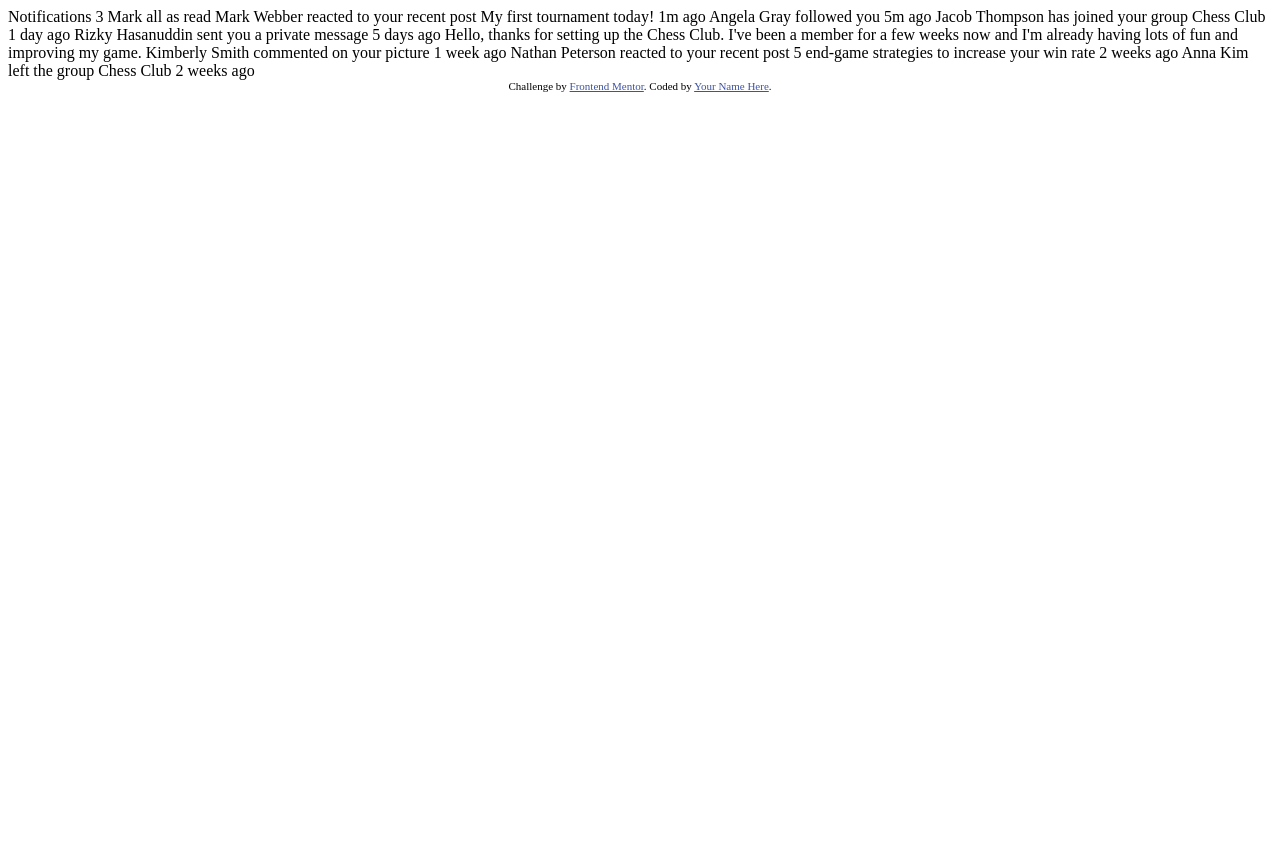
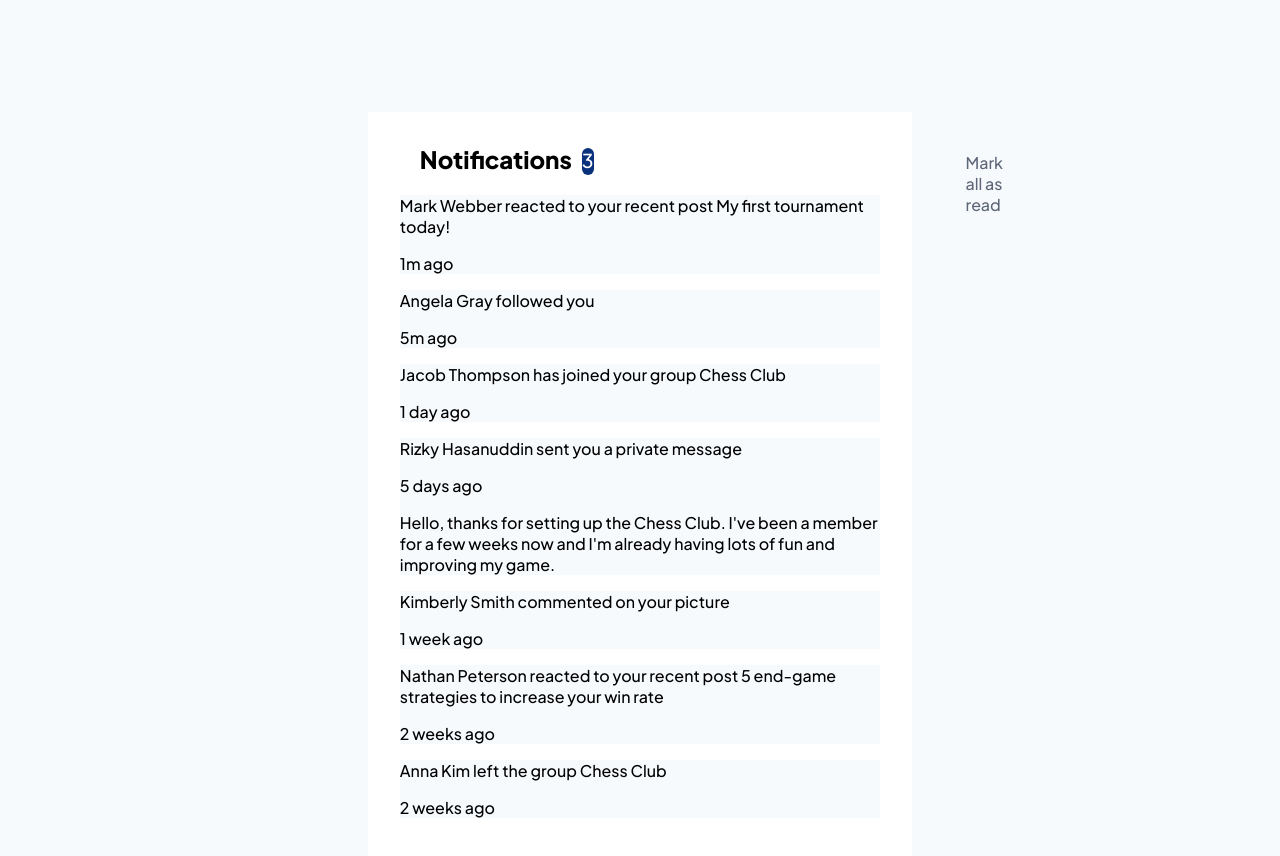
Before and after one commit to Mrigakshi-RC/Notifications-Page, a plain HTML site: page index.html in a window 1280 px wide. Before the commit the page ends 800 px from the top, so only its background shows below. Drawn offline with Linux system fonts and the light colour scheme.

Commit message:
initial commit

```diff
--- a/index.html
+++ b/index.html
@@ -1,51 +1,67 @@
 <!DOCTYPE html>
 <html lang="en">
-<head>
-  <meta charset="UTF-8">
-  <meta name="viewport" content="width=device-width, initial-scale=1.0"> <!-- displays site properly based on user's device -->
+  <head>
+    <meta charset="UTF-8" />
+    <meta name="viewport" content="width=device-width, initial-scale=1.0" />
 
-  <link rel="icon" type="image/png" sizes="32x32" href="./assets/images/favicon-32x32.png">
+    <title>Notifications page</title>
+    <link rel="stylesheet" href="styles.css" />
+  </head>
 
-  <title>Frontend Mentor | Notifications page</title>
+  <body>
+    <div class="notifications-container">
+      <div class="headings">
+        <h1 id="notifications" class="head-contents">Notifications</h1>
+        <h1 id="number" class="head-contents">3</h1>
+        <a href="/" id="read" class="head-contents">Mark all as read</a>
+      </div>
 
-  <!-- Feel free to remove these styles or customise in your own stylesheet 👍 -->
-  <style>
-    .attribution { font-size: 11px; text-align: center; }
-    .attribution a { color: hsl(228, 45%, 44%); }
-  </style>
-</head>
-<body>
+      <div class="activities">
+        <div class="message-container">
+          <p>
+            Mark Webber reacted to your recent post My first tournament today!
+          </p>
+          <p>1m ago</p>
+        </div>
 
-  Notifications 3
+        <div class="message-container">
+          <p>Angela Gray followed you</p>
+          <p>5m ago</p>
+        </div>
 
-  Mark all as read
+        <div class="message-container">
+          <p>Jacob Thompson has joined your group Chess Club</p>
+          <p>1 day ago</p>
+        </div>
 
-  Mark Webber reacted to your recent post My first tournament today!
-  1m ago
+        <div class="message-container">
+          <p>Rizky Hasanuddin sent you a private message</p>
+          <p>5 days ago</p>
+          <div class="message">
+            Hello, thanks for setting up the Chess Club. I've been a member for
+            a few weeks now and I'm already having lots of fun and improving my
+            game.
+          </div>
+        </div>
 
-  Angela Gray followed you
-  5m ago
+        <div class="message-container">
+          <p>Kimberly Smith commented on your picture</p>
+          <p>1 week ago</p>
+        </div>
 
-  Jacob Thompson has joined your group Chess Club
-  1 day ago
+        <div class="message-container">
+          <p>
+            Nathan Peterson reacted to your recent post 5 end-game strategies to
+            increase your win rate
+          </p>
+          <p>2 weeks ago</p>
+        </div>
 
-  Rizky Hasanuddin sent you a private message
-  5 days ago
-  Hello, thanks for setting up the Chess Club. I've been a member for a few weeks now and
-  I'm already having lots of fun and improving my game.
-
-  Kimberly Smith commented on your picture
-  1 week ago
-
-  Nathan Peterson reacted to your recent post 5 end-game strategies to increase your win rate
-  2 weeks ago
-
-  Anna Kim left the group Chess Club
-  2 weeks ago
-
-  <div class="attribution">
-    Challenge by <a href="https://www.frontendmentor.io?ref=challenge" target="_blank">Frontend Mentor</a>.
-    Coded by <a href="#">Your Name Here</a>.
-  </div>
-</body>
+        <div class="message-container">
+          <p>Anna Kim left the group Chess Club</p>
+          <p>2 weeks ago</p>
+        </div>
+      </div>
+    </div>
+  </body>
 </html>
--- /dev/null
+++ b/styles.css
@@ -0,0 +1,69 @@
+@import url('https://fonts.googleapis.com/css2?family=Plus+Jakarta+Sans:wght@500;800&display=swap');
+
+:root{
+    --red: hsl(1, 90%, 64%);
+    --blue: hsl(219, 85%, 26%);
+    --white: hsl(0, 0%, 100%);
+    --very-light-grayish-blue: hsl(210, 60%, 98%);
+    --light-grayish-blue-1: hsl(211, 68%, 94%);
+    --light-grayish-blue-2: hsl(205, 33%, 90%);
+    --grayish-blue: hsl(219, 14%, 63%);
+    --dark-grayish-blue: hsl(219, 12%, 42%);
+    --very-dark-blue: hsl(224, 21%, 14%);
+}
+
+body{
+    background-color: var(--very-light-grayish-blue);
+    font-family: 'Plus Jakarta Sans', sans-serif;
+}
+
+.notifications-container{
+    margin:auto;
+    width:38%;
+    background-color: var(--white);
+    margin-top:7rem;
+    padding:2rem;
+}
+
+/* headings section */
+
+.headings{
+    display: inline-flex;
+    width:100%;
+    height:2.2rem;
+}
+
+.head-contents{
+    margin:0 20px 0 20px;
+}
+
+#notifications{
+    font-size:1.5rem;
+}
+
+#number{
+    font-size:1.2rem;
+    margin-top:4px;
+    margin-left:-10px;
+    background-color:var(--blue);
+    border-radius:0.5rem;
+    width:30px;
+    height: 1.4em;
+    text-align:center;
+    color:var(--white);
+    font-weight:500;
+}
+
+#read{
+    font-size:1rem;
+    margin-left:22rem;
+    margin-top:0.5rem;
+    display:inline;
+    color:var(--dark-grayish-blue);
+    text-decoration:none;
+}
+
+/* activity section */
+.message-container{
+    background-color:var(--very-light-grayish-blue);
+}
```
